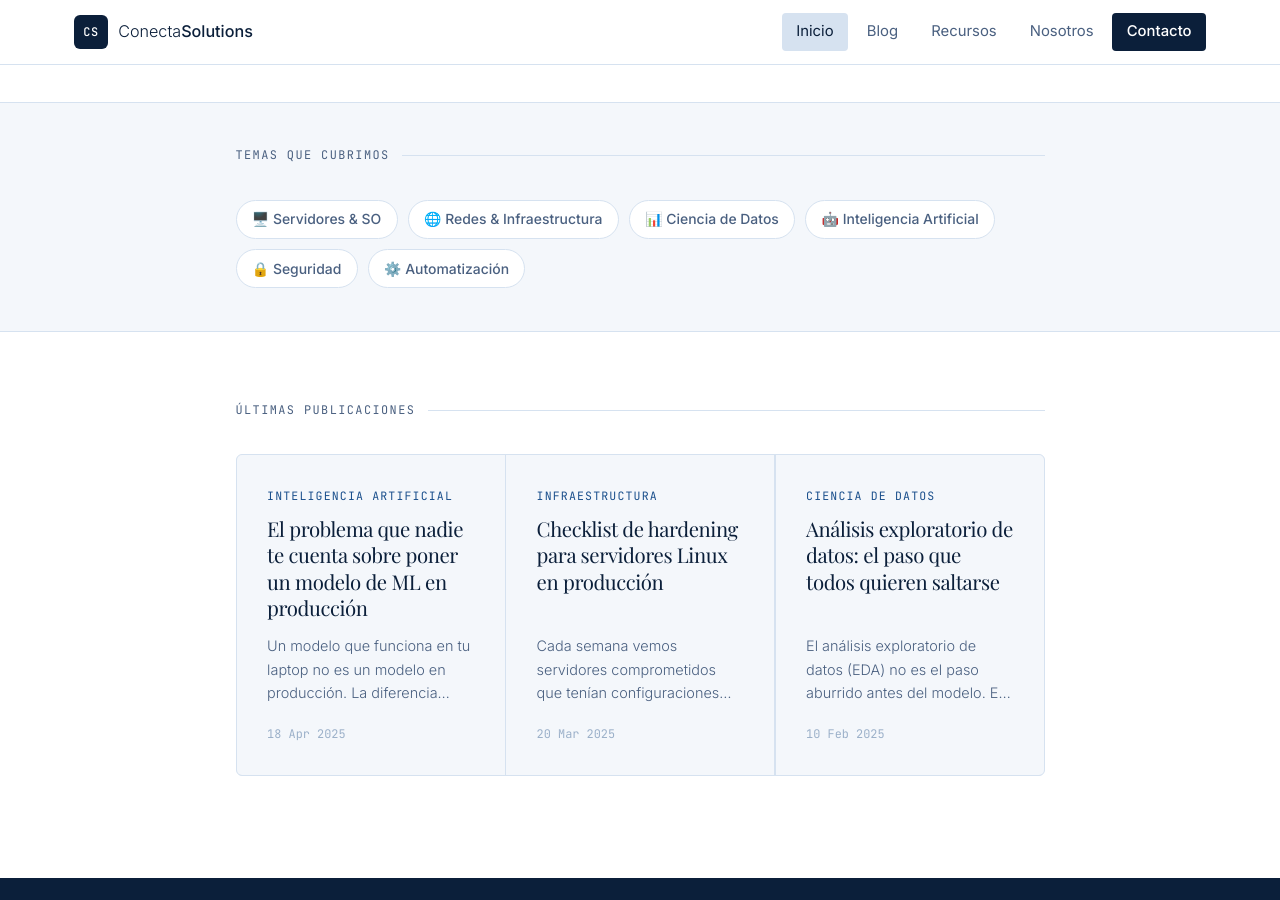
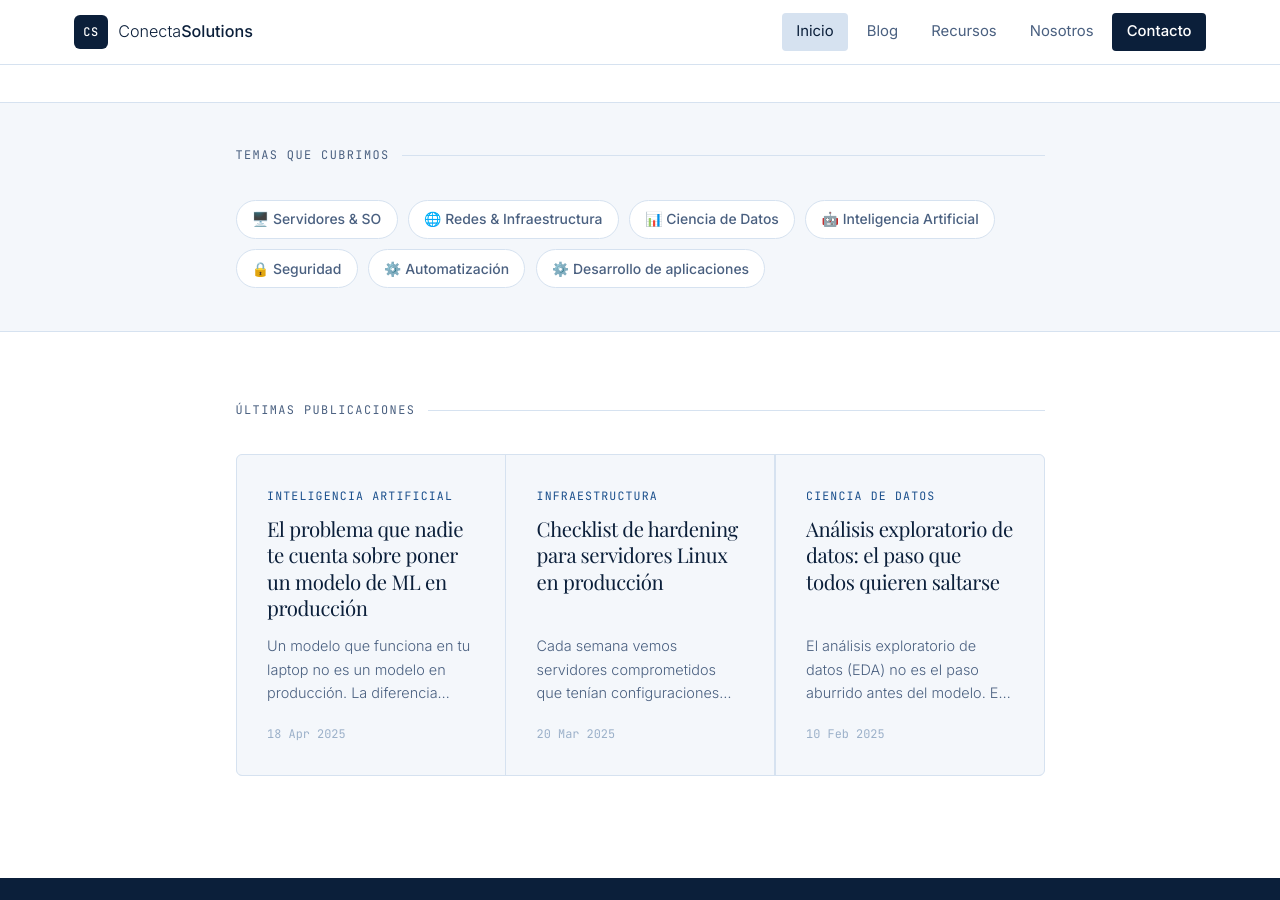
Before and after one commit to ghostmanhh/conectasolutions-blog, a Jekyll site: the page built from index.html, in a window 1280 px wide and 900 px high, scrolled down 1190 px. Built offline with Jekyll 4.4.1, drawn with Linux system fonts in a browser that asks for light colours; some web fonts are replaced.

Commit message:
Update index.html

```diff
--- a/index.html
+++ b/index.html
@@ -64,6 +64,7 @@ title: Inicio
       <div class="topic-chip">🤖 Inteligencia Artificial</div>
       <div class="topic-chip">🔒 Seguridad</div>
       <div class="topic-chip">⚙️ Automatización</div>
+      <div class="topic-chip">⚙️ Desarrollo de aplicaciones</div>
     </div>
   </div>
 </section>
```
